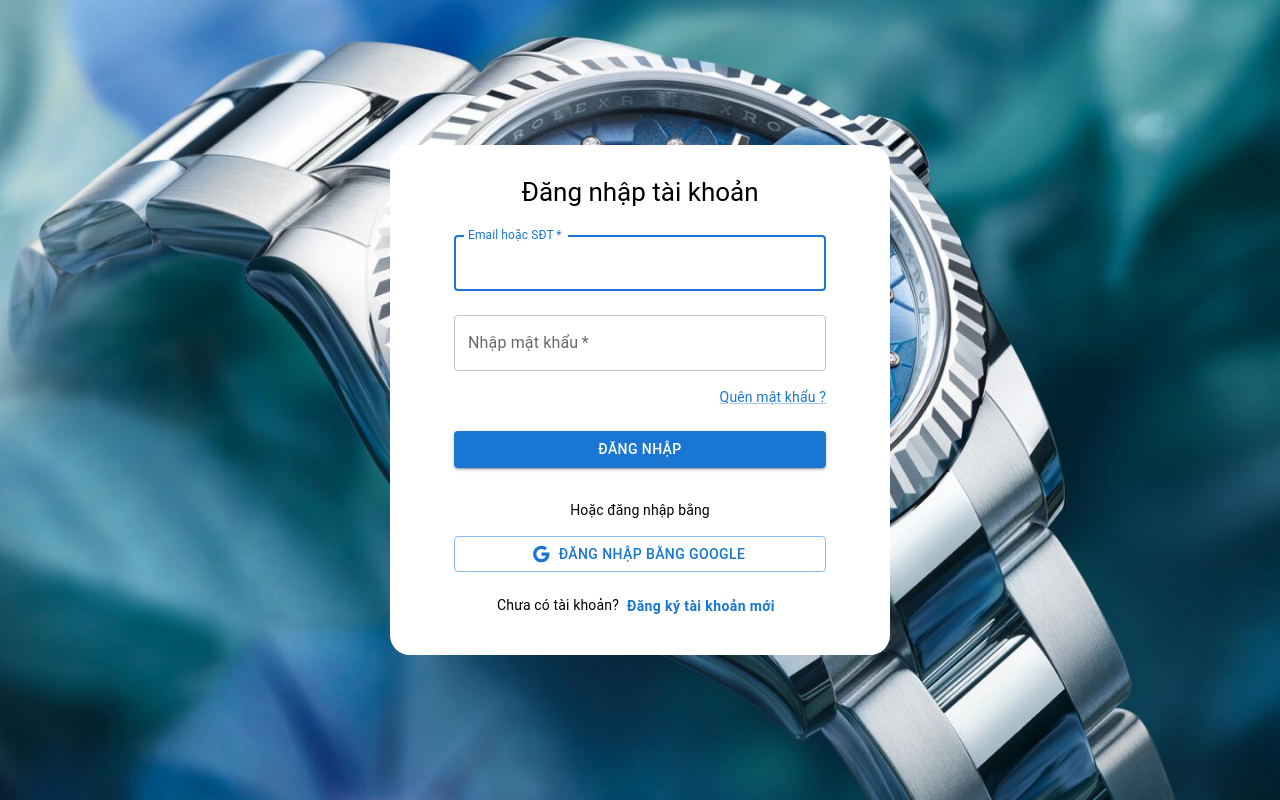
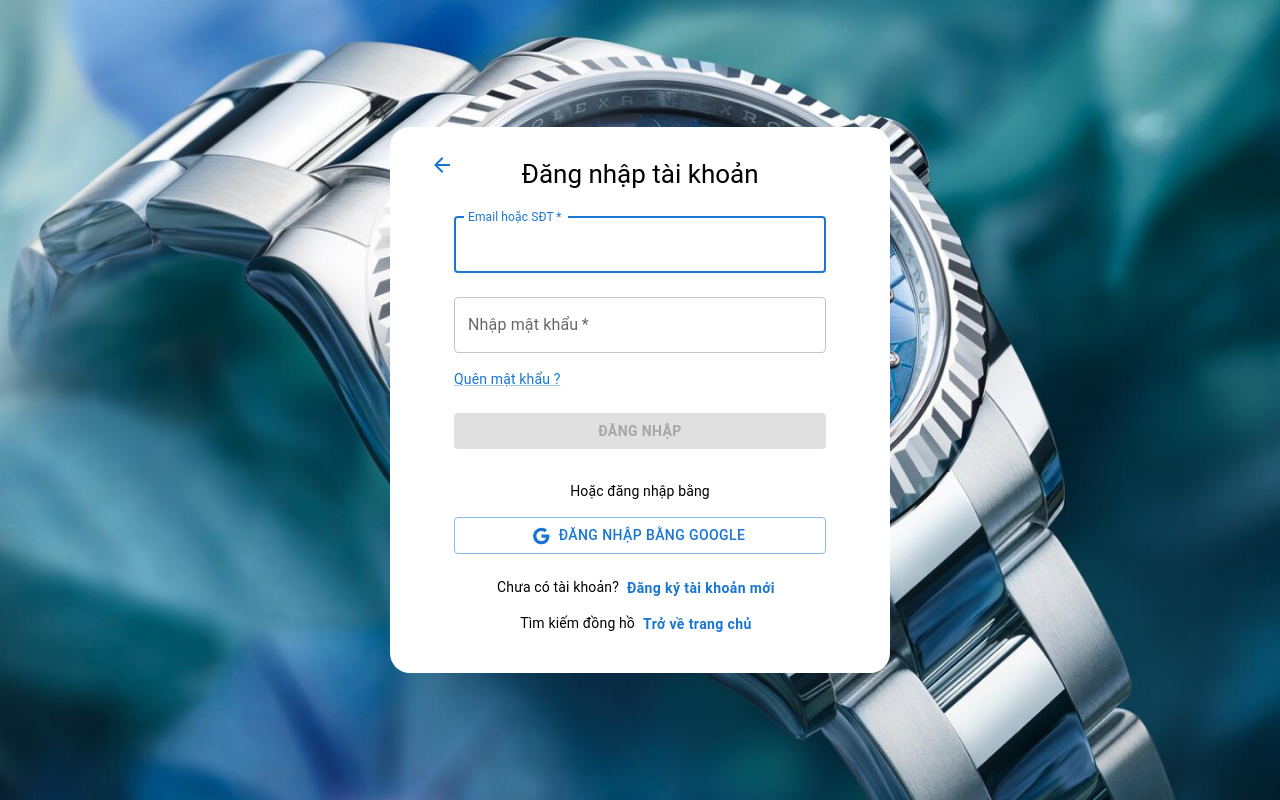
Before and after one commit to huy-raw/trading-watch-app, a React (Vite) app: page /authenticate/login in a window 1280 px wide. Built offline with nearby package versions, Linux system fonts and the light colour scheme.

Commit message:
feat: login api

```diff
--- a/src/components/Layout/CommonLayout/index.tsx
+++ b/src/components/Layout/CommonLayout/index.tsx
@@ -1,10 +1,9 @@
-import { AuthProvider } from '@/contexts/AuthContext'
 import { PropsWithChildren } from 'react'
 
 interface LayoutProps extends PropsWithChildren {}
 
 const CommonLayout: React.FC<LayoutProps> = ({ children }: LayoutProps) => {
-  return <AuthProvider>{children}</AuthProvider>
+  return <>{children}</>
 }
 
 export default CommonLayout
--- a/src/configs/axiosClient.ts
+++ b/src/configs/axiosClient.ts
@@ -10,8 +10,8 @@ const axiosClient = axios.create({
 // Request Interceptor
 axiosClient.interceptors.request.use(
   (config) => {
-    // Add authorization token to headers if available
     const token = localStorage.getItem('token')
+    console.log('axiosClient', axiosClient)
     if (token) {
       config.headers['Authorization'] = `Bearer ${token}`
     }
@@ -32,7 +32,6 @@ axiosClient.interceptors.response.use(
       // Handle unauthorized errors (e.g., redirect to login)
       console.log('Unauthorized, logging out...')
       localStorage.removeItem('token')
-      window.location.href = '/login'
     }
     return Promise.reject(error)
   }
--- a/src/contexts/AuthContext/index.tsx
+++ /dev/null
@@ -1,56 +0,0 @@
-import { PropsWithChildren, createContext, useCallback, useState } from 'react'
-import { useNavigate } from 'react-router-dom'
-
-type Props = PropsWithChildren
-
-export type User = {
-  name: string
-  role: string
-  email: string
-}
-
-type IAuthContext = {
-  login: (user: User | null) => void
-  logout: () => void
-  user: User | null
-}
-
-const AuthContext = createContext<IAuthContext>({
-  login: () => {},
-  logout: () => {},
-  user: null
-})
-
-const AuthProvider = ({ children }: Props) => {
-  const [user, setUser] = useState<User | null>(null)
-  const navigate = useNavigate()
-
-  const login = useCallback(
-    (user: User | null) => {
-      console.log(user)
-      if (user) {
-        localStorage.setItem('user', JSON.stringify(user))
-        if (user.role === 'appraiser') {
-          navigate('/appraiser')
-        } else {
-          navigate('/')
-        }
-      } else {
-        localStorage.removeItem('user')
-      }
-    },
-    [navigate]
-  )
-
-  const logout = () => {
-    localStorage.removeItem('user')
-  }
-
-  return (
-    <AuthContext.Provider value={{ login, logout, user }}>
-      {children}
-    </AuthContext.Provider>
-  )
-}
-
-export { AuthProvider, AuthContext }
--- a/src/pages/authentication/Authenticate/components/LoginForm/index.tsx
+++ b/src/pages/authentication/Authenticate/components/LoginForm/index.tsx
@@ -8,16 +8,20 @@ import {
 } from '@mui/material'
 import { Google as GoogleIcon } from '@mui/icons-material'
 import { useFormik } from 'formik'
-import { useContext } from 'react'
-import { AuthContext } from '@/contexts/AuthContext'
 import { signin } from '@/services/authService'
+import ArrowBackIcon from '@mui/icons-material/ArrowBack'
+import { useNavigate } from 'react-router-dom'
+import { useAuthStore } from '@/stores/userStore'
+import { useState } from 'react'
 
 interface LoginFormProps {
   handleChangeFormType: () => void
 }
 
 const LoginForm = ({ handleChangeFormType }: LoginFormProps) => {
-  const { login } = useContext(AuthContext)
+  const { setToken } = useAuthStore()
+  const [error, setError] = useState<string | null>(null)
+  const navigate = useNavigate()
 
   const form = useFormik({
     initialValues: {
@@ -25,8 +29,24 @@ const LoginForm = ({ handleChangeFormType }: LoginFormProps) => {
       password: ''
     },
     onSubmit: async (values) => {
-      console.log(values)
-      await signin(values)
+      try {
+        const data = await signin(values)
+        setToken(data.accessToken)
+        localStorage.setItem('token', data.accessToken)
+        navigate('/')
+      } catch (error) {
+        setError('Email hoặc mật khẩu không chính xác')
+      }
+    },
+    validate: (values) => {
+      const errors: Record<string, string> = {}
+      if (!values.email) {
+        errors.email = 'Email không được để trống'
+      }
+      if (!values.password) {
+        errors.password = 'Mật khẩu không được để trống'
+      }
+      return errors
     }
   })
 
@@ -38,6 +58,16 @@ const LoginForm = ({ handleChangeFormType }: LoginFormProps) => {
           margin: '0 auto'
         }}
       >
+        <Button
+          sx={{
+            position: 'absolute',
+            top: '20px',
+            left: '20px'
+          }}
+          onClick={() => navigate('/')}
+        >
+          <ArrowBackIcon />
+        </Button>
         <Typography variant="h5" fontSize={'26px'} component="h1" gutterBottom>
           Đăng nhập tài khoản
         </Typography>
@@ -68,19 +98,30 @@ const LoginForm = ({ handleChangeFormType }: LoginFormProps) => {
             value={form.values.password}
             onChange={form.handleChange}
           />
+
           <Link
             href="#"
             variant="body2"
-            sx={{ display: 'block', textAlign: 'right', mt: 1 }}
+            sx={{ display: 'block', textAlign: 'left', mt: 1 }}
           >
             Quên mật khẩu ?
           </Link>
+          {error && (
+            <Typography variant="body2" color="error" sx={{ mt: 1 }}>
+              {error}
+            </Typography>
+          )}
           <Button
             type="submit"
             fullWidth
             variant="contained"
             color="primary"
-            sx={{ mt: 3, mb: 2 }}
+            disabled={
+              form.isSubmitting ||
+              form.values.email === '' ||
+              form.values.password === ''
+            }
+            sx={{ mt: 3, mb: 2, fontWeight: 'bold' }}
           >
             Đăng nhập
           </Button>
@@ -107,6 +148,18 @@ const LoginForm = ({ handleChangeFormType }: LoginFormProps) => {
               Đăng ký tài khoản mới
             </Button>
           </Typography>
+          <Typography variant="body2" align="center">
+            Tìm kiếm đồng hồ
+            <Button
+              onClick={() => navigate('/')}
+              sx={{
+                textTransform: 'none',
+                fontWeight: 'bold'
+              }}
+            >
+              Trở về trang chủ
+            </Button>
+          </Typography>
         </Box>
       </Box>
     </Container>
--- a/src/pages/authentication/Authenticate/components/RegistrationForm/index.tsx
+++ b/src/pages/authentication/Authenticate/components/RegistrationForm/index.tsx
@@ -9,12 +9,15 @@ import {
   MenuItem
 } from '@mui/material'
 import { Email, Phone, Lock, Person, Event } from '@mui/icons-material'
+import ArrowBackIcon from '@mui/icons-material/ArrowBack'
+import { useNavigate } from 'react-router-dom'
 
 interface RegistrationFormProps {
   handleChangeFormType: () => void
 }
 
 const RegistrationForm = ({ handleChangeFormType }: RegistrationFormProps) => {
+  const navigate = useNavigate()
   const [formValues, setFormValues] = useState({
     email: '',
     phone: '',
@@ -40,6 +43,16 @@ const RegistrationForm = ({ handleChangeFormType }: RegistrationFormProps) => {
   return (
     <Container>
       <Box sx={{ textAlign: 'center' }}>
+        <Button
+          sx={{
+            position: 'absolute',
+            top: '20px',
+            left: '20px'
+          }}
+          onClick={() => navigate('/')}
+        >
+          <ArrowBackIcon />
+        </Button>
         <Typography variant="h5" component="h1" gutterBottom>
           Đăng ký tài khoản
         </Typography>
--- a/src/pages/authentication/Authenticate/index.tsx
+++ b/src/pages/authentication/Authenticate/index.tsx
@@ -33,7 +33,8 @@ const AuthenticatePage = () => {
             maxWidth: '500px',
             margin: ' auto',
             padding: '30px 40px',
-            borderRadius: '20px'
+            borderRadius: '20px',
+            position: 'relative'
           }}
         >
           {authenticateType === 'login' ? (
--- a/src/services/authService.ts
+++ b/src/services/authService.ts
@@ -4,7 +4,7 @@ import { LoginModel, RegisterModel } from './type'
 const signin = async (request: LoginModel) => {
   try {
     const response = await axiosClient.post('/auth/login', request)
-    console.log(response)
+
     return response.data
   } catch (error) {
     console.error(error)
@@ -14,7 +14,7 @@ const signin = async (request: LoginModel) => {
 const signup = async (request: RegisterModel) => {
   try {
     const response = await axiosClient.post('/auth/register', request)
-    console.log(response)
+
     return response.data
   } catch (error) {
     console.error(error)
--- /dev/null
+++ b/src/stores/userStore.ts
@@ -0,0 +1,21 @@
+import { create } from 'zustand'
+
+interface User {}
+
+type AuthStore = {
+  token: string
+  setToken: (token: string) => void
+  clearToken: () => void
+}
+
+export const useAuthStore = create<AuthStore>((set) => {
+  return {
+    token: '',
+    setToken: (token: string) => {
+      set({ token })
+    },
+    clearToken: () => {
+      set({ token: '' })
+    }
+  }
+})
```
Also changed, not shown: src/stores/authStore.ts (added, +19 -0 lines).
